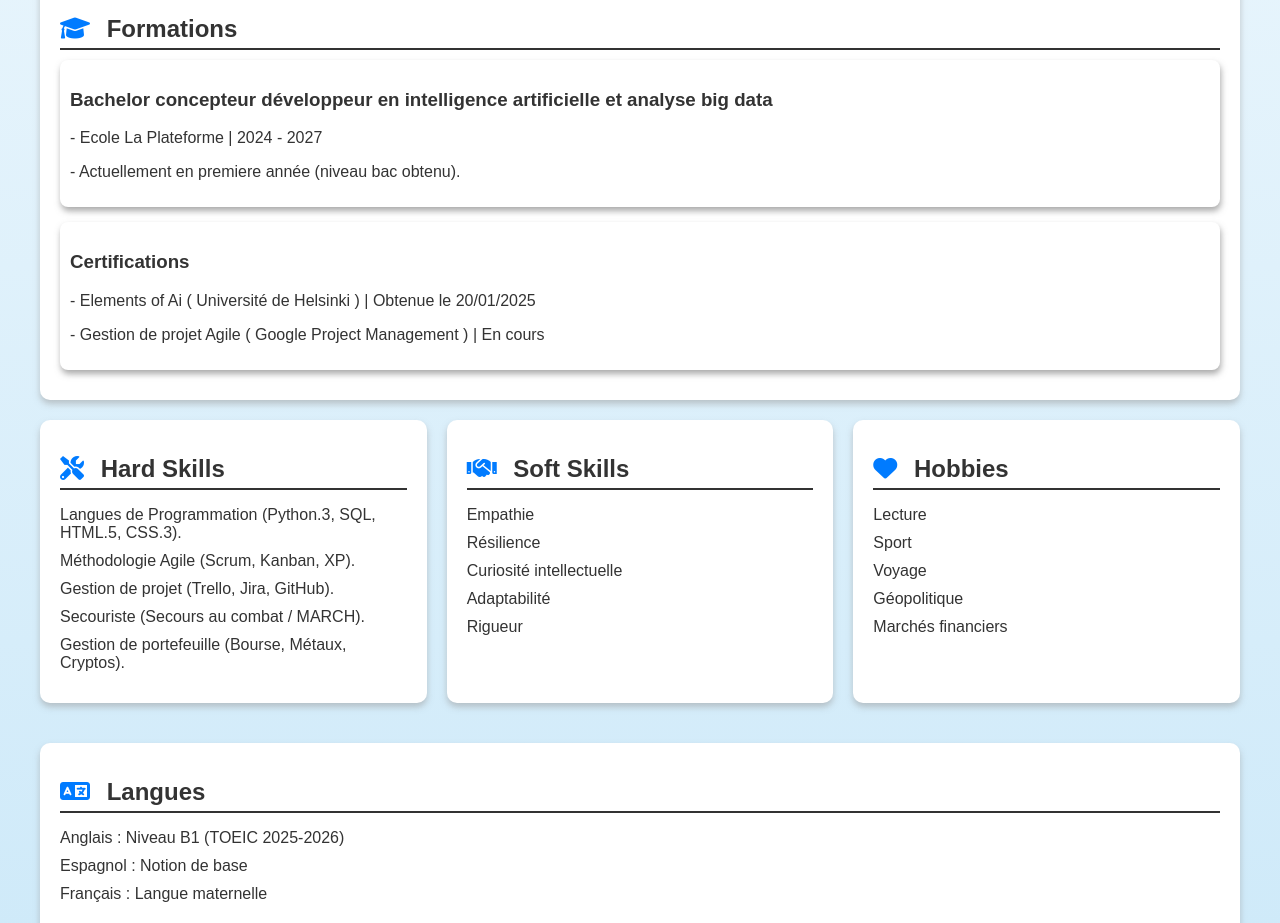
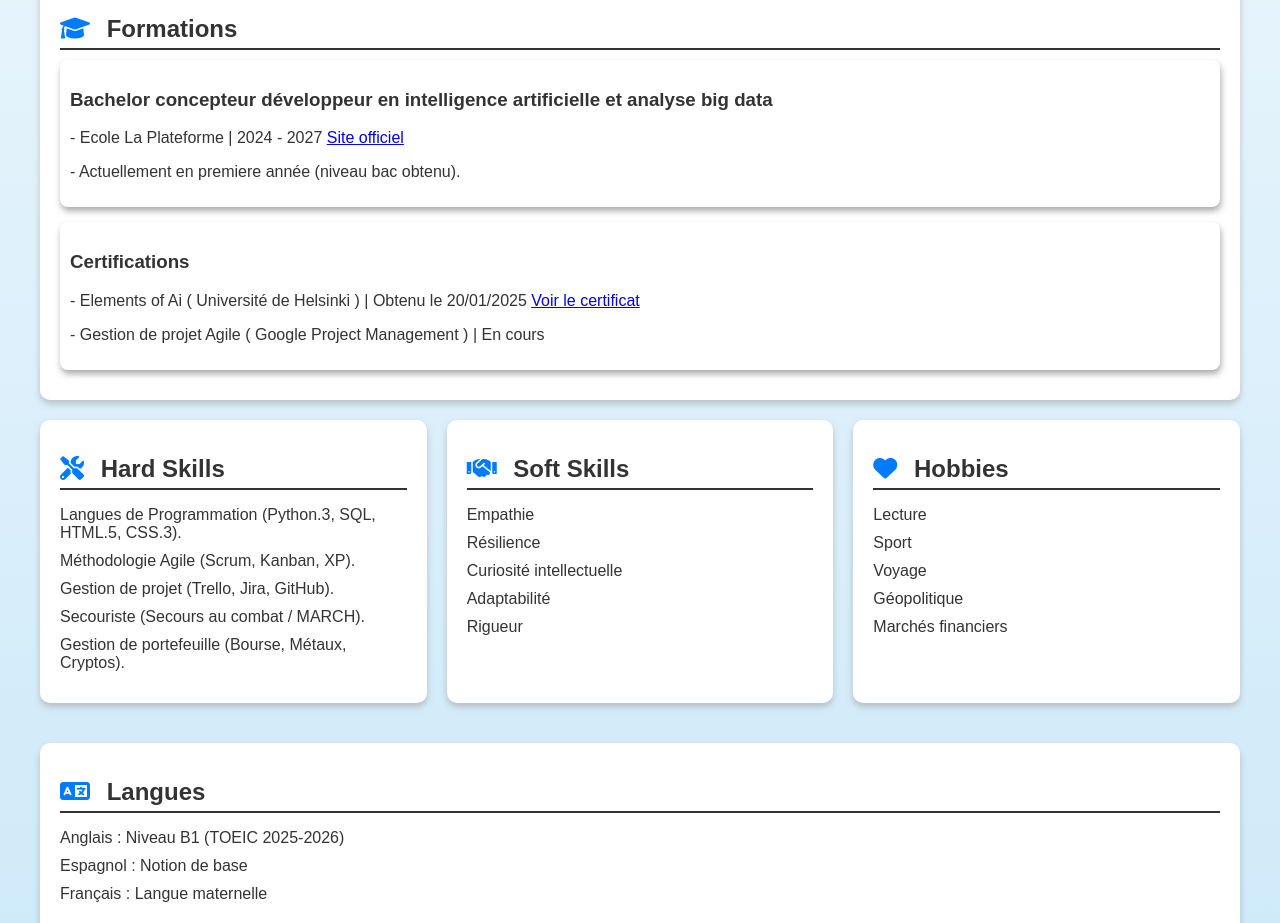
Before and after one commit to pierre-cazes-carrere/Curriculum_Vitae, a plain HTML site: page index.html in a window 1280 px wide. Shown: the part 1060-1983 px from the top of the page. Drawn offline with Linux system fonts and the light colour scheme.

Commit message:
add : link

```diff
--- a/index.html
+++ b/index.html
@@ -73,12 +73,15 @@
             <h2><i class="fa-solid fa-graduation-cap"></i> Formations</h2>
             <div class="education-item">
                 <h3>Bachelor concepteur développeur en intelligence artificielle et analyse big data</h3>
-                <p>- Ecole La Plateforme | 2024 - 2027</p>
+                <p>- Ecole La Plateforme | 2024 - 2027
+                    <a href="https://laplateforme.io/bachelor-it/developpeur-en-intelligence-artificielle/" target="_blank">Site officiel</a></p>
                 <p>- Actuellement en premiere année (niveau bac obtenu).</p>
             </div>
             <div class="education-item">
                 <h3>Certifications</h3>
-                <p>- Elements of Ai ( Université de Helsinki ) | Obtenue le 20/01/2025</p>
+                <p>- Elements of Ai ( Université de Helsinki ) | Obtenu le 20/01/2025
+                    <a href="https://certificates.mooc.fi/validate/a6d4zzsuzd" target="_blank">Voir le certificat</a>
+                </p>
                 <p>- Gestion de projet Agile ( Google Project Management ) | En cours</p>
             </div>
         </section>
```
